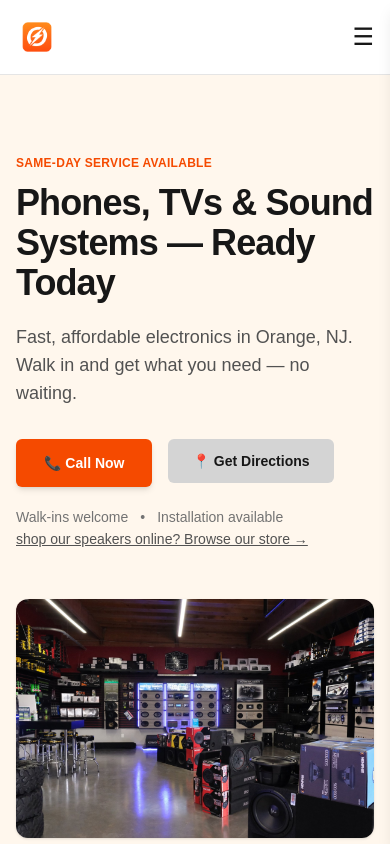
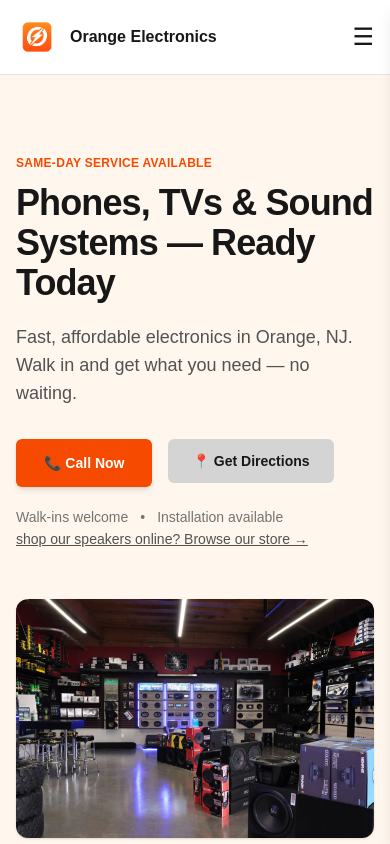
Before and after one commit to Hazichomwarr/orange-electronics, a Next.js app: page / in a window 390 px wide. Shown: the top 844 px of the page. Built offline with nearby package versions, Linux system fonts and the light colour scheme.

Commit message:
refactor: change navbar header text to be visible in all screen format

```diff
--- a/app/_components/layout/Navbar.tsx
+++ b/app/_components/layout/Navbar.tsx
@@ -27,7 +27,7 @@ export default function Navbar() {
                   className="object-contain"
                 />
 
-                <span className="hidden sm:block">Orange Electronics</span>
+                <span className="block">Orange Electronics</span>
               </a>
             </div>
 
```
